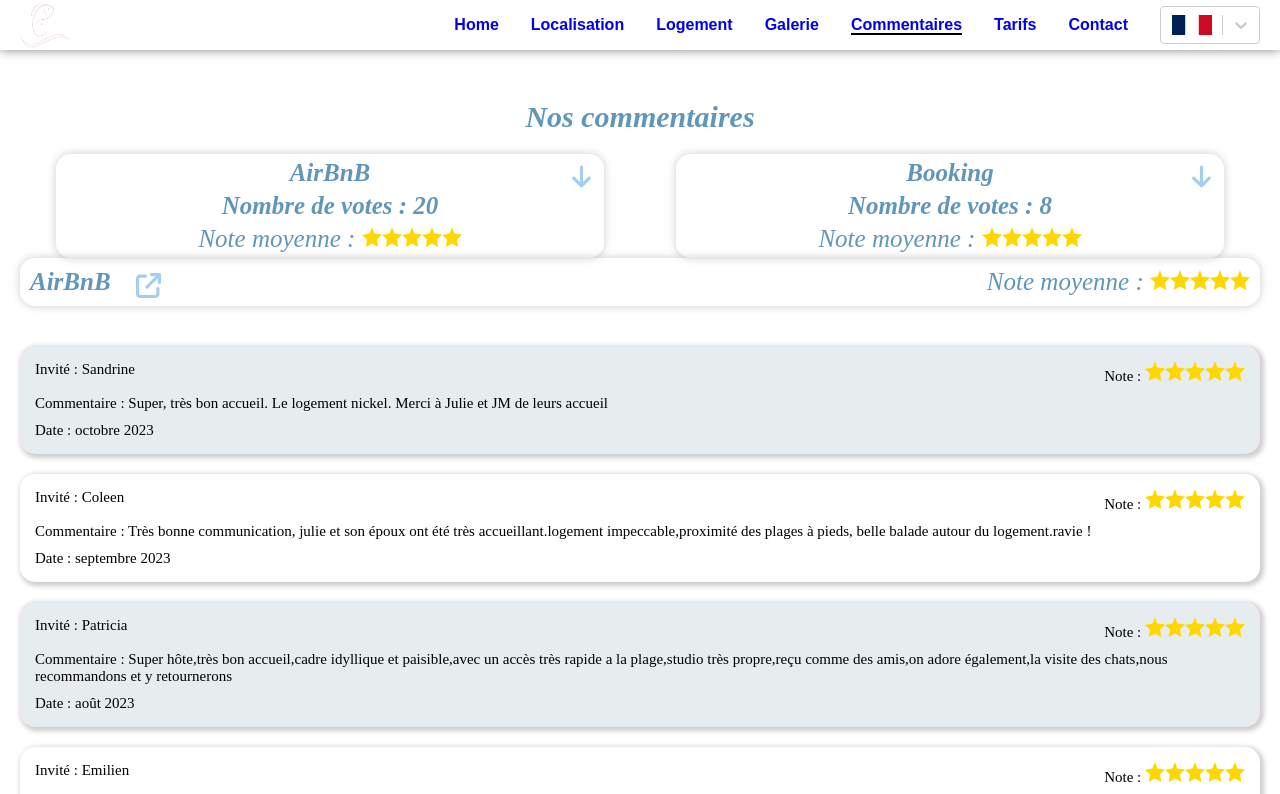
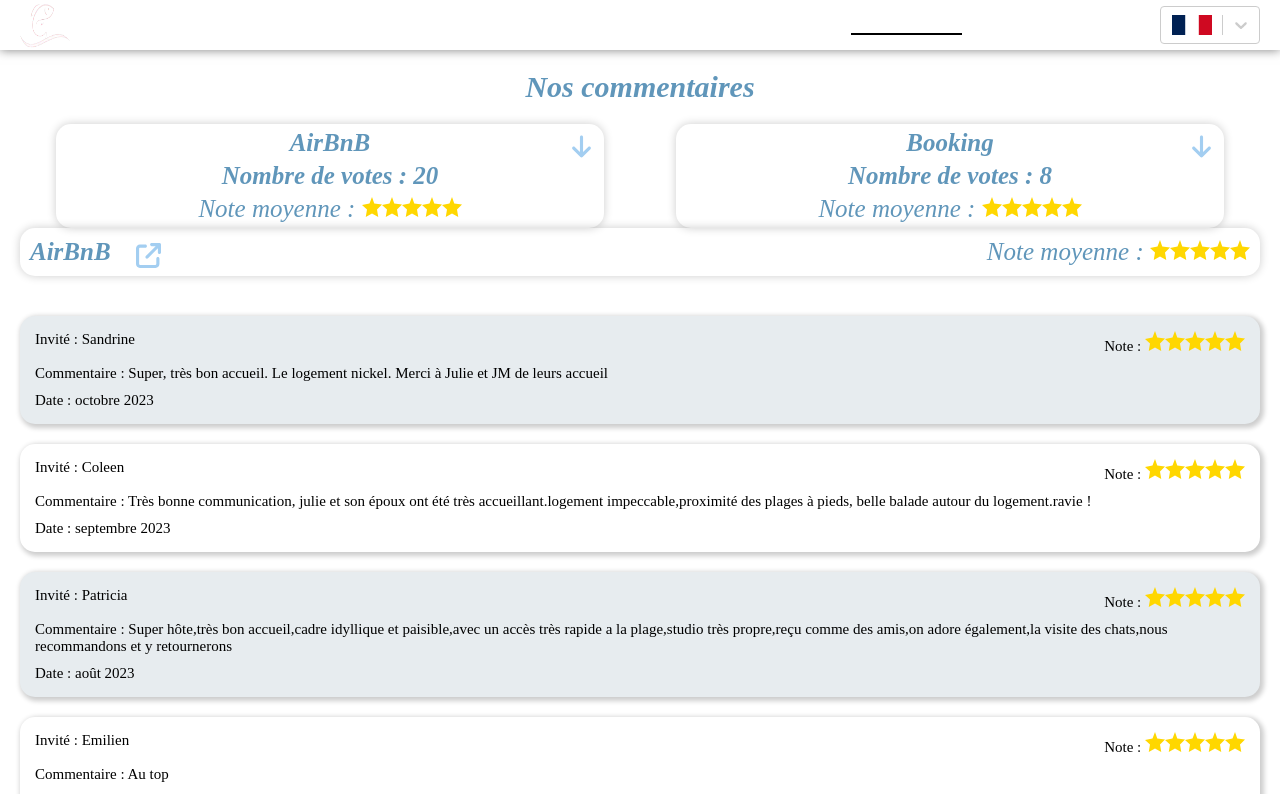
Before and after one commit to AlibertJimmy/Lesboisflottes, a React (Create React App) app: page /fr/Commentaires in a window 1280 px wide. Shown: the top 794 px of the page. Built offline with nearby package versions, Linux system fonts and the light colour scheme.

Commit message:
Improved header layout

```diff
--- a/public/i18n/fr.json
+++ b/public/i18n/fr.json
@@ -6,7 +6,7 @@
 
 
     "//": "SIDEBAR",
-    "Reception": "Accueil",
+    "Home": "Accueil",
     "Situation": "Emplacement",
     "Housing": "Logement",
     "Gallery": "Galerie",
--- a/src/components/Header/Header.jsx
+++ b/src/components/Header/Header.jsx
@@ -1,5 +1,5 @@
 // Import React Libraries
-import React from 'react';
+import React, { useEffect, useState } from 'react';
 import { Link } from 'react-router-dom';
 import { useTranslation } from 'react-i18next';
 
@@ -15,12 +15,36 @@ import { HeaderWrapper, LogoDiv, NavBarDiv } from '../../utils/style/js/HeaderSt
 
 function Header () {
   const { i18n } = useTranslation();
+
+  const [isScrolled, setIsScrolled] = useState(false);
+
+  useEffect(() => {
+    const handleScroll = () => {
+      const scrollPosition = window.scrollY;
+      const scrollThreshold = 100;
+
+      // Check if the scroll position is beyond the threshold
+      if (scrollPosition > scrollThreshold) {
+        setIsScrolled(true);
+      } else {
+        setIsScrolled(false);
+      }
+    };
+
+    document.addEventListener('scroll', handleScroll);
+
+    // Clean up the event listener on component unmount
+    return () => {
+      document.removeEventListener('scroll', handleScroll);
+    };
+  }, []);
+
   function handleOnClick () {
     scrollToTop();
   }
 
   return (
-    <HeaderWrapper id='headerWrapper'>
+    <HeaderWrapper id='headerWrapper' isScrolled={isScrolled}>
         <LogoDiv id='logoDiv'>
           <Link to={`/${i18n.language}`} onClick={handleOnClick}><Logo/></Link>
         </LogoDiv>
--- a/src/components/Nav/NavMenu.jsx
+++ b/src/components/Nav/NavMenu.jsx
@@ -17,8 +17,7 @@ import { navigationBarContent } from '../../datas/navBarContent';
 
 // Import Style
 import '../../utils/style/css/NavStyles.css';
-import { StyledUlMenu } from '../../utils/style/js/NavStyle';
-import { NavLink } from '../../utils/style/js/LinkStyles';
+import { StyledUlMenu, NavLink } from '../../utils/style/js/NavStyle';
 import { LanguageMenu } from '../LanguageMenu/languageMenu';
 
 function NavMenu () {
--- /dev/null
+++ b/src/components/TopIllustration/TopIllustration.jsx
@@ -0,0 +1,24 @@
+// Import React Libraries
+import React from 'react';
+import PropTypes from 'prop-types';
+
+// Import Style
+import { TopIllustrationImage, TopIllustrationImageContainer } from '../../utils/style/js/TopIllustrationStyle';
+
+// Import Styles
+
+function TopIllustration ({ image }) {
+  return (
+    <>
+      <TopIllustrationImageContainer>
+        <TopIllustrationImage src={image} />
+      </TopIllustrationImageContainer>
+    </>
+  );
+}
+
+TopIllustration.propTypes = {
+  image: PropTypes.string.isRequired
+};
+
+export default TopIllustration;
--- a/src/index.jsx
+++ b/src/index.jsx
@@ -26,14 +26,11 @@ import { NavContextProvider } from './context/NavContext';
 const HomeWrapper = styled.div`
   display: flex;
   flex-direction: row;
-  margin-top: 10px;
 
 `;
 
 const ContentWrapper = styled.div`
-
   width: 100%;
-  padding: 20px 0 ;
 
 `;
 
@@ -45,8 +42,8 @@ function App () {
       <React.StrictMode>
         <Router>
           <Header />
-          <HomeWrapper>
-            <ContentWrapper>
+          <HomeWrapper id='homeWrapper'>
+            <ContentWrapper id='contentWrapper'>
               <Routes>
                 <Route path={`/${i18n.language}/`} element={<Home />} />
                 <Route path={`/${i18n.language}/${t('Comments')}`} element={<Comment />} />
--- a/src/pages/Home/home.jsx
+++ b/src/pages/Home/home.jsx
@@ -7,6 +7,9 @@ import GallerySampleGridResponsive from '../../components/Gallery/GallerySampleG
 import GallerySampleGridLeft from '../../components/Gallery/GallerySampleGridLeft';
 import GallerySampleGridRight from '../../components/Gallery/GallerySampleGridRight';
 import CommentScrollingBanner from '../../components/Comment/commentScrollingBanner';
+
+// Import Image
+import homeIllustration from '../../assets/topIllustrations/HomeTopIllustration.jpg';
 
 // Import Style
 import { PageWrapper } from '../../utils/style/js/GlobalStyle';
@@ -19,6 +22,7 @@ import {
 
 // Import Constants
 import { responsiveWidthTablet } from '../../utils/constants/Global_Constants';
+import TopIllustration from '../../components/TopIllustration/TopIllustration';
 
 function Home () {
   const { t } = useTranslation();
@@ -45,6 +49,8 @@ function Home () {
     };
   }, []);
   return (
+    <>
+    <TopIllustration image={homeIllustration}/>
     <PageWrapper id='homePageWrapper'>
       <StyledWelcome>{t('Welcome')}</StyledWelcome>
       <HomeWrapper id='homeWrapper'>
@@ -71,6 +77,7 @@ function Home () {
         }
       </HomeWrapper>
     </PageWrapper>
+    </>
   );
 }
 
--- a/src/utils/colors/colors.js
+++ b/src/utils/colors/colors.js
@@ -7,6 +7,7 @@ const colors =
     mediumSeason: '#f5a82c',
     highSeason: '#db2a1a',
 
+    navLinks: '#FFFFFF',
     link: colorsPalette.uranianBlue,
     linkHover: colorsPalette.yinMnBlue,
 
--- a/src/utils/style/js/HeaderStyle.js
+++ b/src/utils/style/js/HeaderStyle.js
@@ -4,6 +4,7 @@ import { commonHeaderFooter } from '../../../utils/style/js/GlobalStyles';
 
 // Import Colors
 import colors from '../../colors/colors';
+import colorsPalette from '../../colors/colors_palette';
 
 // Import Constants
 import { headerHeight, horizontalMargin, zIndexHeader } from '../../constants/Global_Constants';
@@ -27,6 +28,10 @@ export const HeaderWrapper = styled.div`
   z-index: ${zIndexHeader};
 
   box-shadow: 0 0 10px rgba(0, 0, 0, 0.5);
+
+  background-color: ${({ isScrolled }) => (isScrolled ? `${colorsPalette.battleShipGray}` : 'transparent')};
+  color: ${({ isScrolled }) => (isScrolled ? 'black' : 'white')};
+
 `;
 
 export const LogoDiv = styled.div`
--- a/src/utils/style/js/LinkStyles.js
+++ b/src/utils/style/js/LinkStyles.js
@@ -9,7 +9,6 @@ import colors from '../../colors/colors';
 
 // Import Constants
 import { horizontalMarginTablet } from '../../constants/Global_Constants';
-import { underlineEffect } from './NavStyle';
 
 // Link Related
 export const NavCommonWriting = css`
@@ -33,13 +32,6 @@ export const StyledLink = styled(Link)`
     color:inherit;
 `;
 
-export const NavLink = styled(Link)`
-  ${commonLink};
-  ${commonWriting};
-  ${underlineEffect};
-  color: ${colors.navLink}
-`;
-
 export const ExternalLink = styled(Link)`
   ${commonWriting};
 `;
--- a/src/utils/style/js/NavStyle.js
+++ b/src/utils/style/js/NavStyle.js
@@ -16,6 +16,8 @@ import {
   headerHeight, zIndexNavBar,
   zIndexSideNav
 } from '../../constants/Global_Constants';
+import { commonWriting } from './GlobalStyles';
+import { Link } from 'react-router-dom';
 
 const BaseNav = ({ className, children }) => <nav className={className} id='navBar'>{children}</nav>;
 
@@ -83,8 +85,8 @@ export const BurgerButton = styled.div`
 // NavBar
 
 export const StyledNavBar = styled(BaseNav)`
-    display: flex;
-    align-items: center;
+  display: flex;
+  align-items: center;
   height: ${headerHeight}px;
   z-index: ${zIndexNavBar};
 `;
@@ -145,7 +147,6 @@ export const StyledUlMenu = styled.ul`
 `;
 
 // NavLi
-
 export const underlineEffect = css`
     position: relative;
 
@@ -165,3 +166,11 @@ export const underlineEffect = css`
       width: 100%;
     }
 `;
+
+// Links
+export const NavLink = styled(Link)`
+text-decoration: none;
+  ${commonWriting};
+  ${underlineEffect};
+  color: ${colors.navLinks}
+`;
--- /dev/null
+++ b/src/utils/style/js/TopIllustrationStyle.js
@@ -0,0 +1,13 @@
+// Import Style
+import styled from 'styled-components';
+
+export const TopIllustrationImageContainer = styled.div`
+  width: 100%;
+  height: 500px;
+
+`;
+
+export const TopIllustrationImage = styled.img`
+  width: 100%;
+  height: 100%;
+`;
```
Also changed, not shown: src/assets/topIllustrations/HomeTopIllustration.jpg (added).
